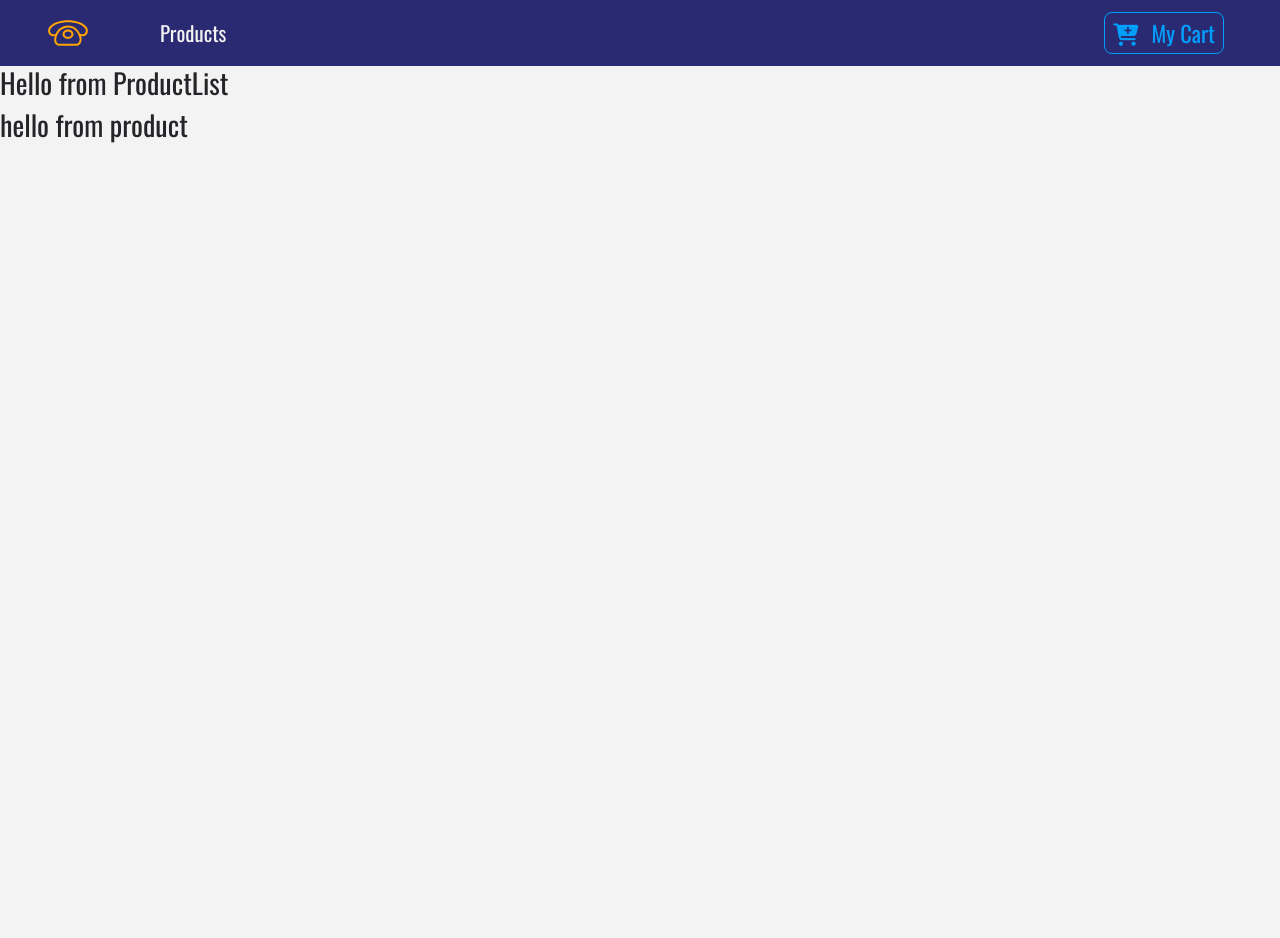
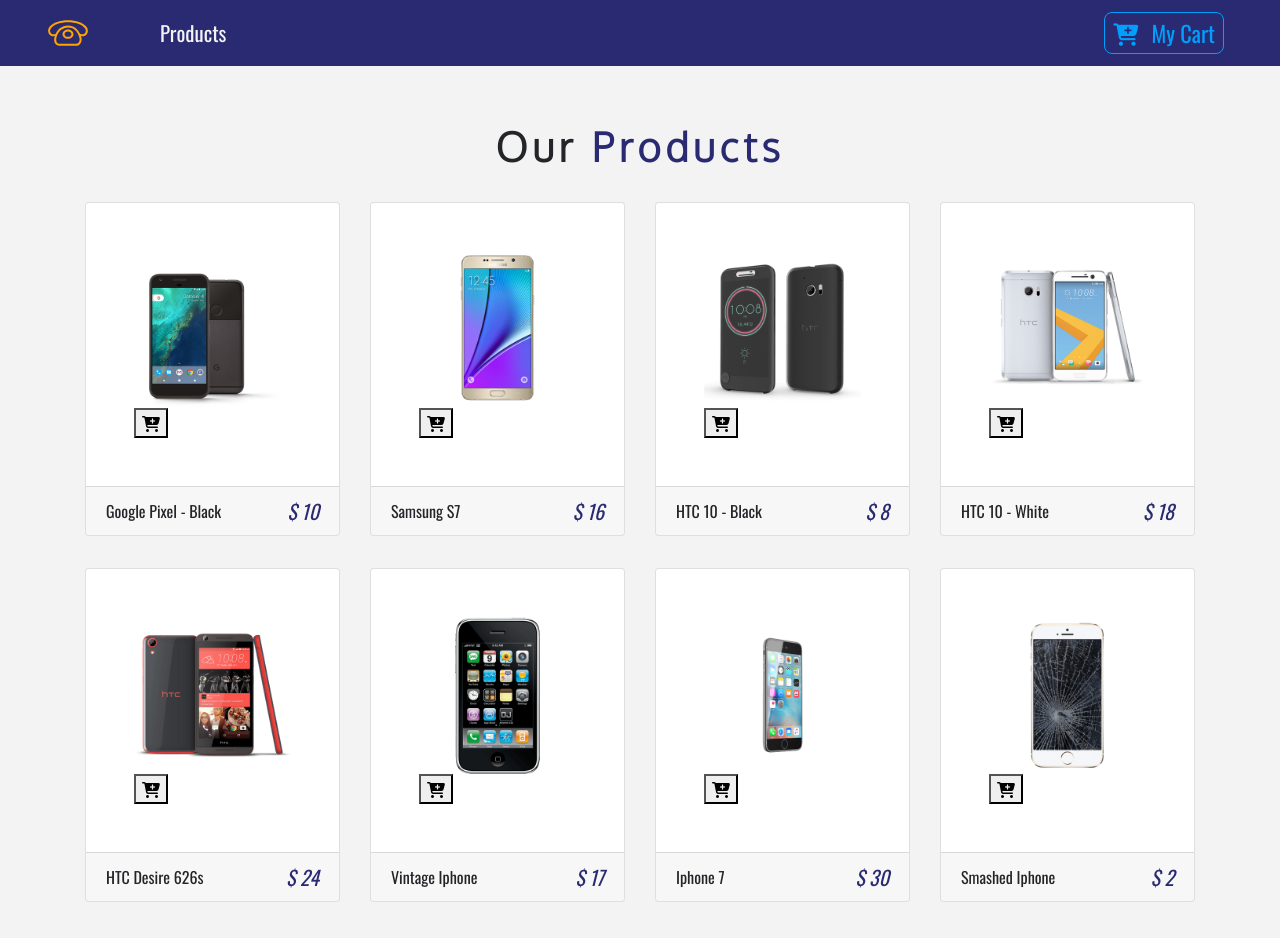
Before and after one commit to TommyWillen/REACTive-ecommerce-with-paypal, a React (Create React App) app: page / in a window 1280 px wide. Shown: the top 938 px of the page. Before the commit the page ends 800 px from the top, so only its background shows below. Built offline with nearby package versions, Linux system fonts and the light colour scheme.

Commit message:
added product list with seed data will style later for better visual effects

```diff
--- a/src/components/Product/Product.js
+++ b/src/components/Product/Product.js
@@ -1,11 +1,44 @@
-import React from 'react'
+import React from "react";
+import styled from "styled-components";
+import { Link } from "react-router-dom";
+import { ProductConsumer } from "../../context";
+import { Card } from "react-bootstrap";
 
-const Product = () => {
+const ProductWrapper = styled.div``;
+
+const Product = (props) => {
+  const { id, title, img, price, inCart } = props.product;
   return (
-    <div>
-      <h3>hello from product</h3>
-    </div>
-  )
-}
+    <ProductWrapper className="col-9 mx-auto col-md-6 col-lg-3 my-3">
+      <Card>
+        <div
+          className="img-container p-5"
+          onClick={() => console.log("you clicked me?")}
+        >
+          <Link to="/details">
+            <img src={img} alt="product image" className="card-img-top" />
+          </Link>
+          <button
+            className="cart-btn"
+            disabled={inCart ? true : false}
+            onClick={() => console.log("you clicked the cart button")}
+          >
+            {inCart ? (
+              <p className="mb-0" disabled>
+                In Cart
+              </p>
+            ) : (
+              <i className="fas fa-cart-plus" />
+            )}
+          </button>
+        </div>
+        <Card.Footer className='d-flex justify-content-between'>
+          <p className='align-self-center mb-0'>{title}</p>
+          <h5 className="text-blue font-italic mb-0"><span className="mr-1">$</span>{ price}</h5>
+        </Card.Footer>
+      </Card>
+    </ProductWrapper>
+  );
+};
 
-export default Product
+export default Product;
--- a/src/components/ProductList/ProductList.js
+++ b/src/components/ProductList/ProductList.js
@@ -1,12 +1,29 @@
-import React from 'react'
+import React, { useState } from "react";
 import Product from "../Product/Product";
+import { Container, Row } from "react-bootstrap";
+import Title from '../Title/Title'
+import {ProductConsumer} from '../../context'
 
 const ProductList = () => {
+
   return (
-    <div>
-      <h3> Hello from ProductList</h3>
-      <Product></Product>
-    </div>
+    <React.Fragment>
+      <div className="py-5">
+        <Container>
+          <Title name='our' title='products'/>
+          <Row>
+            <ProductConsumer>
+              {(val) => {
+                return val.products.map(product => {
+                  return <Product key={product.id} product={product}/>
+                })
+              } }
+            </ProductConsumer>
+          </Row>
+        </Container>
+      </div>
+    </React.Fragment>
+    // <Product></Product>
   );
 };
 
--- /dev/null
+++ b/src/components/Title/Title.js
@@ -0,0 +1,13 @@
+import React from 'react'
+import {Row, Col} from 'react-bootstrap'
+export default function Title({name,title}) {
+    return (
+        <Row>
+            <Col xs={10} className="mx-auto my-2 text-center text-title">
+                <h1 className='font-weight-bold text-capitalize'>
+                    {name} <strong className="text-blue">{title}</strong>
+                </h1>
+            </Col>
+        </Row>
+    )
+}
--- /dev/null
+++ b/src/context.js
@@ -0,0 +1,27 @@
+import React, { useState }from "react";
+import {storeProducts, detailProduct} from './data'
+
+
+const ProductContext = React.createContext();
+
+const ProductProvider = (props) => {
+    const [products, setProducts] = useState(storeProducts);
+    const [productDetail, setProductDetail] = useState(detailProduct);
+    const handleDetail = () => {
+        console.log('hello handle detail')
+    }
+    const addToCart = () => {
+        console.log('addToCart')
+    }
+    return (
+        <ProductContext.Provider value={{
+           products: products, productDetail: productDetail, handleDetail: handleDetail, addToCart: addToCart
+        }}>
+      {props.children}
+    </ProductContext.Provider>
+  );
+};
+
+const ProductConsumer = ProductContext.Consumer;
+
+export { ProductProvider, ProductConsumer };
--- a/src/data.js
+++ b/src/data.js
@@ -1,8 +1,3 @@
-/*
-https://www.iconfinder.com/icons/1243689/call_phone_icon
-Creative Commons (Attribution 3.0 Unported);
-https://www.iconfinder.com/Makoto_msk */
-
 export const storeProducts = [
   {
     id: 1,
@@ -14,7 +9,7 @@ export const storeProducts = [
       "Lorem ipsum dolor amet offal butcher quinoa sustainable gastropub, echo park actually green juice sriracha paleo. Brooklyn sriracha semiotics, DIY coloring book mixtape craft beer sartorial hella blue bottle. Tote bag wolf authentic try-hard put a bird on it mumblecore. Unicorn lumbersexual master cleanse blog hella VHS, vaporware sartorial church-key cardigan single-origin coffee lo-fi organic asymmetrical. Taxidermy semiotics celiac stumptown scenester normcore, ethical helvetica photo booth gentrify.",
     inCart: false,
     count: 0,
-    total: 0
+    total: 0,
   },
   {
     id: 2,
@@ -26,7 +21,7 @@ export const storeProducts = [
       "Lorem ipsum dolor amet offal butcher quinoa sustainable gastropub, echo park actually green juice sriracha paleo. Brooklyn sriracha semiotics, DIY coloring book mixtape craft beer sartorial hella blue bottle. Tote bag wolf authentic try-hard put a bird on it mumblecore. Unicorn lumbersexual master cleanse blog hella VHS, vaporware sartorial church-key cardigan single-origin coffee lo-fi organic asymmetrical. Taxidermy semiotics celiac stumptown scenester normcore, ethical helvetica photo booth gentrify.",
     inCart: false,
     count: 0,
-    total: 0
+    total: 0,
   },
   {
     id: 3,
@@ -38,7 +33,7 @@ export const storeProducts = [
       "Lorem ipsum dolor amet offal butcher quinoa sustainable gastropub, echo park actually green juice sriracha paleo. Brooklyn sriracha semiotics, DIY coloring book mixtape craft beer sartorial hella blue bottle. Tote bag wolf authentic try-hard put a bird on it mumblecore. Unicorn lumbersexual master cleanse blog hella VHS, vaporware sartorial church-key cardigan single-origin coffee lo-fi organic asymmetrical. Taxidermy semiotics celiac stumptown scenester normcore, ethical helvetica photo booth gentrify.",
     inCart: false,
     count: 0,
-    total: 0
+    total: 0,
   },
   {
     id: 4,
@@ -50,7 +45,7 @@ export const storeProducts = [
       "Lorem ipsum dolor amet offal butcher quinoa sustainable gastropub, echo park actually green juice sriracha paleo. Brooklyn sriracha semiotics, DIY coloring book mixtape craft beer sartorial hella blue bottle. Tote bag wolf authentic try-hard put a bird on it mumblecore. Unicorn lumbersexual master cleanse blog hella VHS, vaporware sartorial church-key cardigan single-origin coffee lo-fi organic asymmetrical. Taxidermy semiotics celiac stumptown scenester normcore, ethical helvetica photo booth gentrify.",
     inCart: false,
     count: 0,
-    total: 0
+    total: 0,
   },
   {
     id: 5,
@@ -62,7 +57,7 @@ export const storeProducts = [
       "Lorem ipsum dolor amet offal butcher quinoa sustainable gastropub, echo park actually green juice sriracha paleo. Brooklyn sriracha semiotics, DIY coloring book mixtape craft beer sartorial hella blue bottle. Tote bag wolf authentic try-hard put a bird on it mumblecore. Unicorn lumbersexual master cleanse blog hella VHS, vaporware sartorial church-key cardigan single-origin coffee lo-fi organic asymmetrical. Taxidermy semiotics celiac stumptown scenester normcore, ethical helvetica photo booth gentrify.",
     inCart: false,
     count: 0,
-    total: 0
+    total: 0,
   },
   {
     id: 6,
@@ -74,7 +69,7 @@ export const storeProducts = [
       "Lorem ipsum dolor amet offal butcher quinoa sustainable gastropub, echo park actually green juice sriracha paleo. Brooklyn sriracha semiotics, DIY coloring book mixtape craft beer sartorial hella blue bottle. Tote bag wolf authentic try-hard put a bird on it mumblecore. Unicorn lumbersexual master cleanse blog hella VHS, vaporware sartorial church-key cardigan single-origin coffee lo-fi organic asymmetrical. Taxidermy semiotics celiac stumptown scenester normcore, ethical helvetica photo booth gentrify.",
     inCart: false,
     count: 0,
-    total: 0
+    total: 0,
   },
   {
     id: 7,
@@ -86,7 +81,7 @@ export const storeProducts = [
       "Lorem ipsum dolor amet offal butcher quinoa sustainable gastropub, echo park actually green juice sriracha paleo. Brooklyn sriracha semiotics, DIY coloring book mixtape craft beer sartorial hella blue bottle. Tote bag wolf authentic try-hard put a bird on it mumblecore. Unicorn lumbersexual master cleanse blog hella VHS, vaporware sartorial church-key cardigan single-origin coffee lo-fi organic asymmetrical. Taxidermy semiotics celiac stumptown scenester normcore, ethical helvetica photo booth gentrify.",
     inCart: false,
     count: 0,
-    total: 0
+    total: 0,
   },
   {
     id: 8,
@@ -98,8 +93,8 @@ export const storeProducts = [
       "Lorem ipsum dolor amet offal butcher quinoa sustainable gastropub, echo park actually green juice sriracha paleo. Brooklyn sriracha semiotics, DIY coloring book mixtape craft beer sartorial hella blue bottle. Tote bag wolf authentic try-hard put a bird on it mumblecore. Unicorn lumbersexual master cleanse blog hella VHS, vaporware sartorial church-key cardigan single-origin coffee lo-fi organic asymmetrical. Taxidermy semiotics celiac stumptown scenester normcore, ethical helvetica photo booth gentrify.",
     inCart: false,
     count: 0,
-    total: 0
-  }
+    total: 0,
+  },
 ];
 
 export const detailProduct = {
@@ -112,5 +107,5 @@ export const detailProduct = {
     "Lorem ipsum dolor amet offal butcher quinoa sustainable gastropub, echo park actually green juice sriracha paleo. Brooklyn sriracha semiotics, DIY coloring book mixtape craft beer sartorial hella blue bottle. Tote bag wolf authentic try-hard put a bird on it mumblecore. Unicorn lumbersexual master cleanse blog hella VHS, vaporware sartorial church-key cardigan single-origin coffee lo-fi organic asymmetrical. Taxidermy semiotics celiac stumptown scenester normcore, ethical helvetica photo booth gentrify.",
   inCart: false,
   count: 0,
-  total: 0
+  total: 0,
 };
--- a/src/index.js
+++ b/src/index.js
@@ -4,12 +4,15 @@ import "./index.css";
 import App from "./App";
 import { BrowserRouter as Router } from "react-router-dom";
 import reportWebVitals from "./reportWebVitals";
+import { ProductProvider } from "./context";
 
 ReactDOM.render(
   <React.StrictMode>
-    <Router>
-      <App />
-    </Router>
+    <ProductProvider>
+      <Router>
+        <App />
+      </Router>
+    </ProductProvider>
   </React.StrictMode>,
   document.getElementById("root")
 );
```
